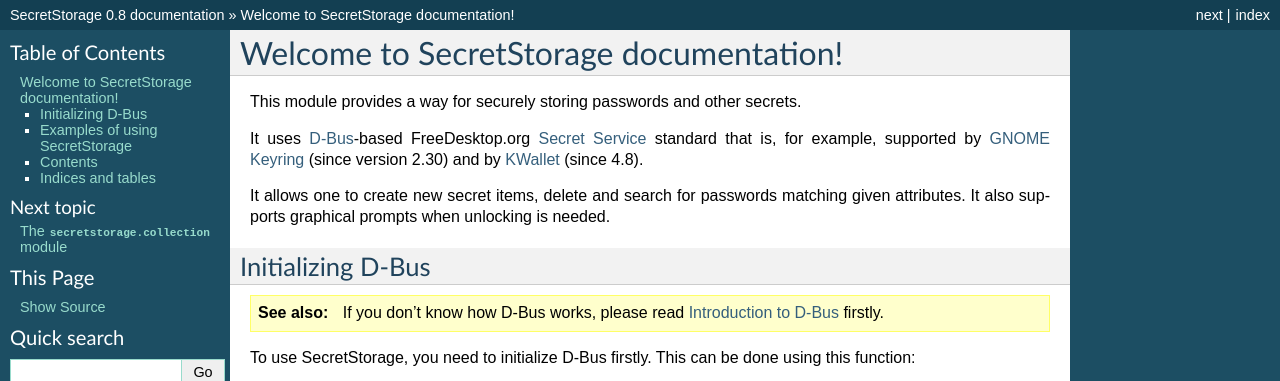
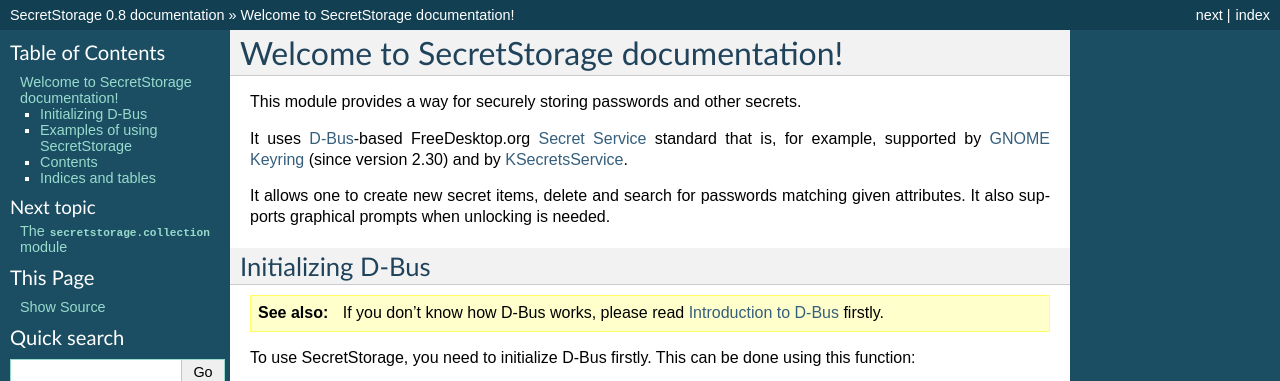
Before and after one commit to mitya57/secretstorage, a Sphinx documentation site: the page built from docs/index.rst, in a window 1280 px wide, cut to the strip 0-381 px from the top of the page. Built offline with Sphinx 7.4.7, drawn with Linux system fonts in a browser that asks for light colours.

Commit message:
Docs fix: KWallet -> KSecretsService

```diff
--- a/docs/index.rst
+++ b/docs/index.rst
@@ -7,7 +7,7 @@
 
 It uses `D-Bus`_-based FreeDesktop.org `Secret Service`_ standard that is,
 for example, supported by `GNOME Keyring`_ (since version 2.30) and by
-KWallet_ (since 4.8).
+KSecretsService_.
 
 It allows one to create new secret items, delete and search for
 passwords matching given attributes. It also supports graphical prompts
@@ -16,7 +16,7 @@
 .. _`D-Bus`: http://www.freedesktop.org/wiki/Software/dbus
 .. _`Secret Service`: http://standards.freedesktop.org/secret-service/
 .. _`GNOME Keyring`: https://live.gnome.org/GnomeKeyring
-.. _KWallet: http://userbase.kde.org/KDE_Wallet_Manager
+.. _KSecretsService: http://techbase.kde.org/Projects/Utils/ksecretsservice
 
 Initializing D-Bus
 ==================
```
